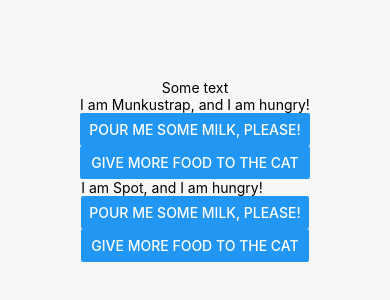
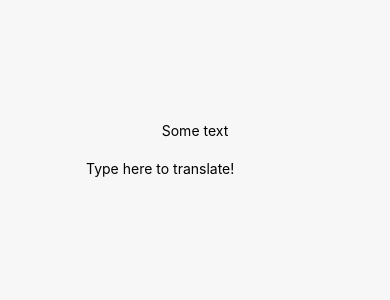
Before and after one commit to ThallisonRhanniel/ProjectTestNew, a React Native app: screen / in a window 390 px wide. Shown: the part 252-552 px from the top of the page. Built offline with nearby package versions, Linux system fonts and the light colour scheme.

Commit message:
pizza Translator

```diff
--- a/App.tsx
+++ b/App.tsx
@@ -5,6 +5,7 @@
 import Cat from './src/common/components/ShowTitleAndInput/Index';
 import CatApp from './src/common/components/ShowCatImage/Index';
 import Cafe from './src/common/components/FoodCat/Index';
+import PizzaTranslator from './src/common/components/PizzaTranslator/Index';
 
 
 const Cat2 = () => {
@@ -21,8 +22,7 @@
     <View style={styles.container}>
       <StatusBar style="auto" />
       <Text>Some text</Text>
-      <Cafe></Cafe>
-
+      <PizzaTranslator></PizzaTranslator>
     </View>
 
   );
--- /dev/null
+++ b/src/common/components/PizzaTranslator/Index.tsx
@@ -0,0 +1,24 @@
+import React, {useState} from 'react';
+import {Text, TextInput, View} from 'react-native';
+
+const PizzaTranslator = () => {
+  const [text, setText] = useState('');
+  return (
+    <View style={{padding: 10}}>
+      <TextInput
+        style={{height: 40, borderColor: '#110202' }}
+        placeholder="Type here to translate!"
+        onChangeText={newText => setText(newText)}
+        defaultValue={text}
+      />
+      <Text style={{padding: 10, fontSize: 42}}>
+        {text
+          .split(' ')
+          .map(word => word && '🍕')
+          .join(' ')}
+      </Text>
+    </View>
+  );
+};
+
+export default PizzaTranslator;
```
